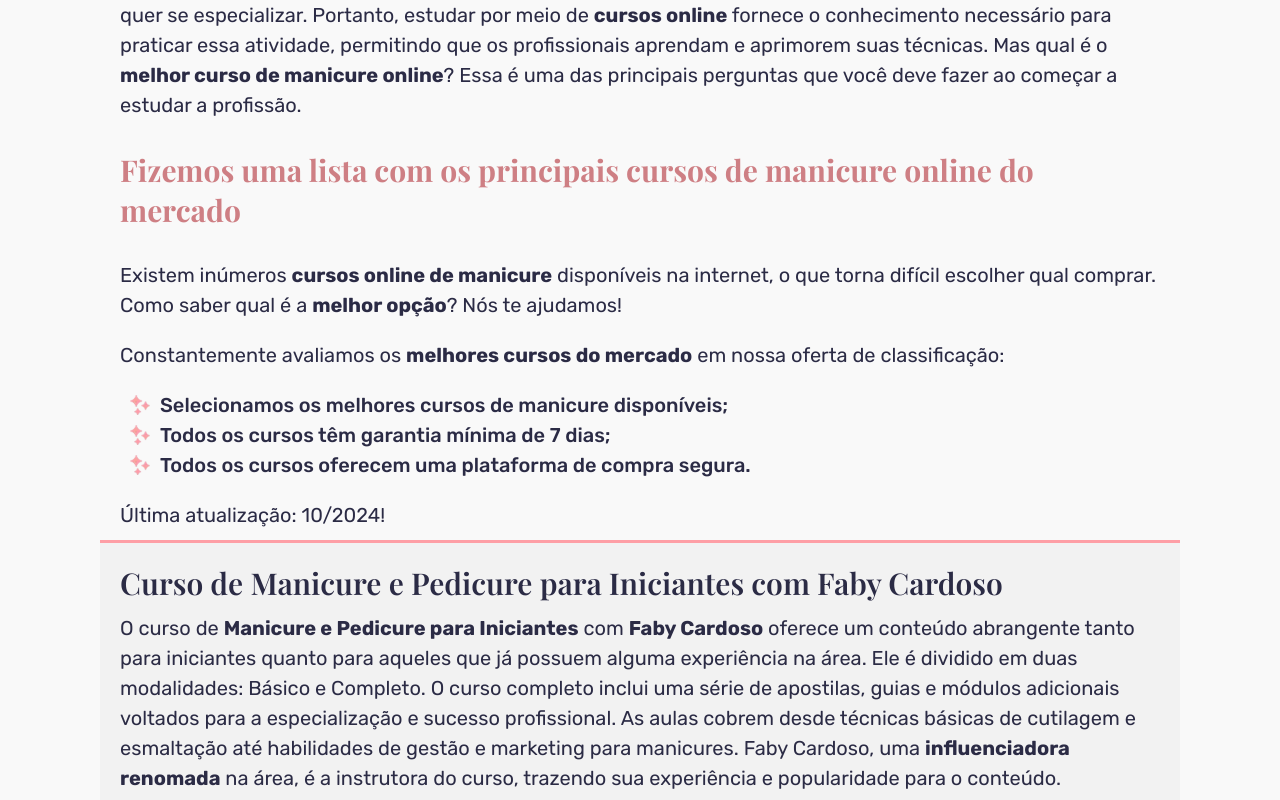
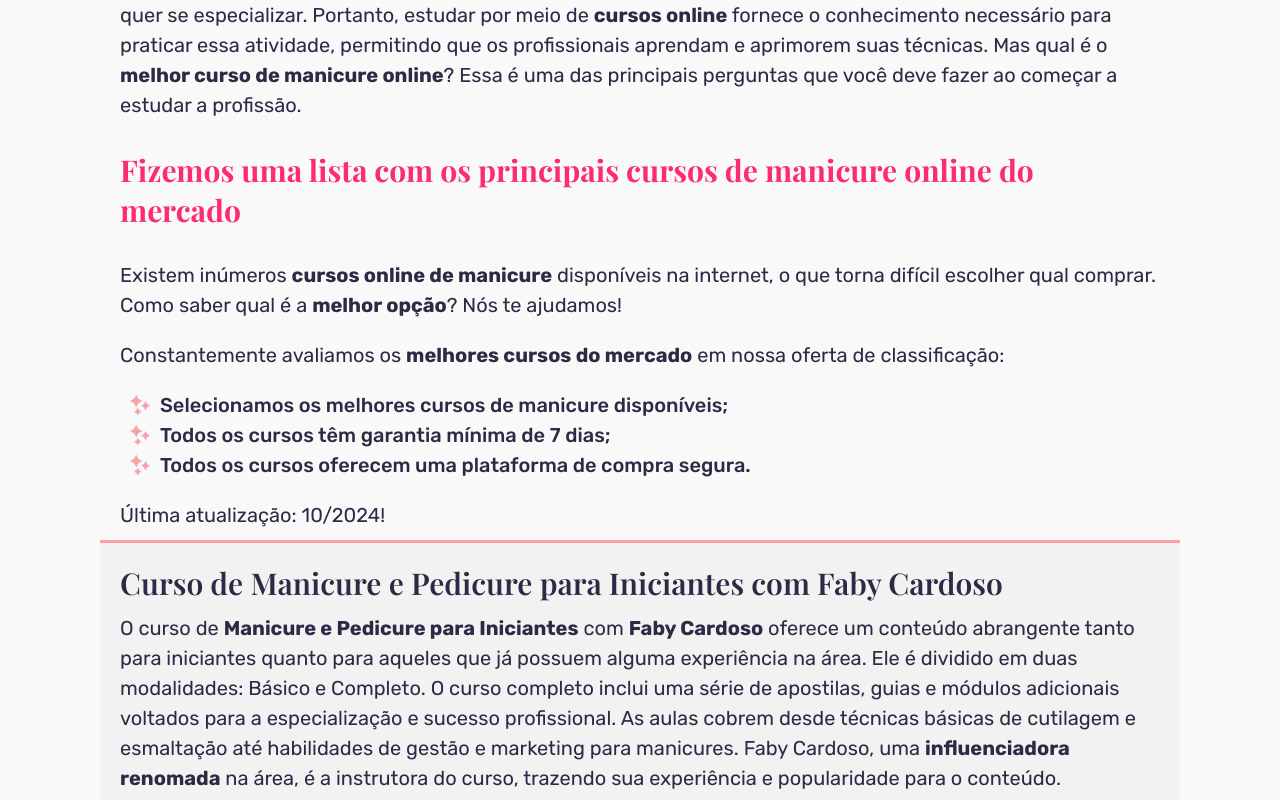
Before and after one commit to daviteixeira-dev/website-with-just-html-css-and-javascript, a plain HTML site: page index.html in a window 1280 px wide. Shown: the part 940-1740 px from the top of the page. Drawn offline with nearby package versions, Linux system fonts and the light colour scheme; a web font is replaced by a local one.

Commit message:
:lipstick: feat: Increasing the contrast of the title colors.

```diff
--- a/styles/styles.css
+++ b/styles/styles.css
@@ -12,7 +12,7 @@
     --color-base-pink-100: rgb(255, 221, 230, 0.5);
     --color-base-pink-400: rgb(253, 203, 207);
     --color-base-pink-800: rgb(254, 159, 166);
-    --color-base-pink-900: rgb(206, 127, 132);
+    --color-base-pink-900: rgb(252, 45, 111);
     --color-base-gray-100: rgb(242, 242, 242);
     --color-base-gray-500: rgb(43, 43, 69);
     --color-base-gray-700: rgb(28, 28, 28);
```
